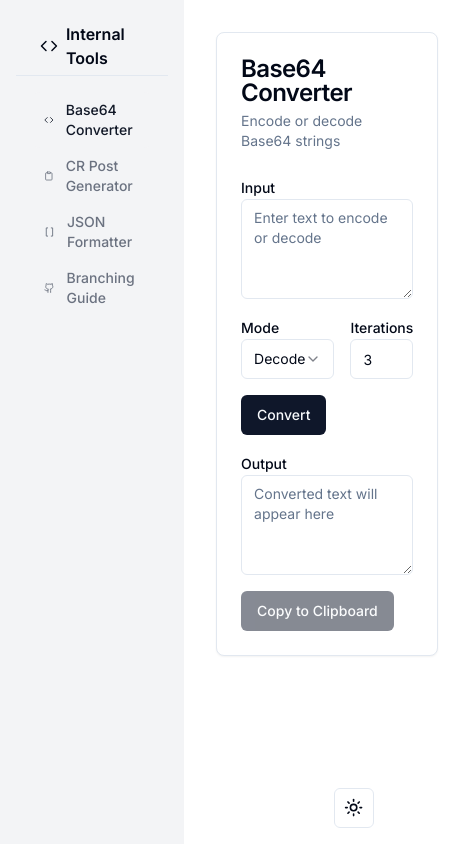
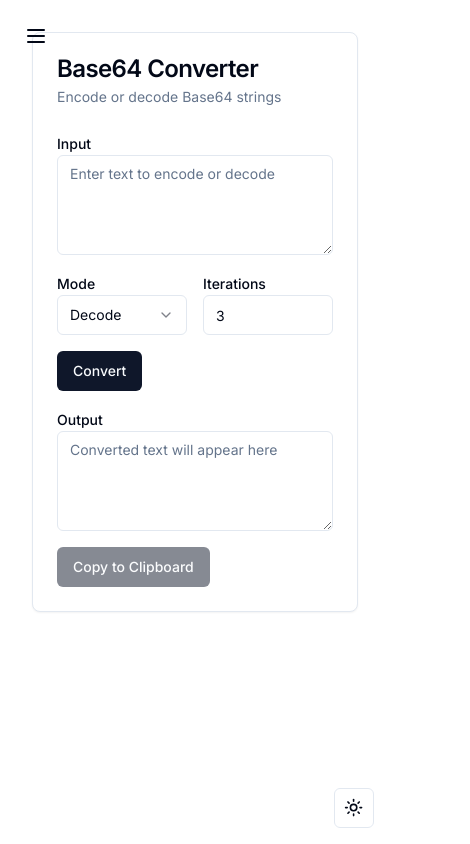
Before and after one commit to omarnazih/internal-tools, a Next.js app: page / in a window 390 px wide. Shown: the whole page, 470 px wide, since content can reach past the window. Built offline with nearby package versions, Linux system fonts and the light colour scheme.

Commit message:
update branch in post generator, and fix responsivnes

```diff
--- a/app/layout.tsx
+++ b/app/layout.tsx
@@ -39,10 +39,10 @@ export default function RootLayout({
           enableSystem
           disableTransitionOnChange
         >
-          <div className="flex min-h-screen">
+          <div className="flex min-h-screen relative">
             <Sidebar />
-            <div className="flex-1 relative">
-              <main className="flex-1 p-4 md:p-6">
+            <div className="flex-1">
+              <main className="flex-1 p-4 md:p-6 lg:p-8">
                 {children}
                 <Analytics />
               </main>
--- a/components/Layout/Sidebar.tsx
+++ b/components/Layout/Sidebar.tsx
@@ -1,23 +1,37 @@
 "use client"
+import { useState } from "react"
 import Link from "next/link"
 import { usePathname } from "next/navigation"
 import { Button } from "@/components/ui/button"
-import { ClipboardIcon, CodeIcon, BracketsIcon, Github } from "lucide-react"
+import { ClipboardIcon, CodeIcon, BracketsIcon, Github, Menu, X } from "lucide-react"
 import { cn } from "@/lib/utils"
 
 export function Sidebar() {
   const pathname = usePathname()
+  const [isOpen, setIsOpen] = useState(false)
 
   const navItems = [
     { href: "/", icon: CodeIcon, label: "Base64 Converter" },
     { href: "/post-generator", icon: ClipboardIcon, label: "CR Post Generator" },
     { href: "/json-formatter", icon: BracketsIcon, label: "JSON Formatter" },
     { href: "/branching-guide", icon: Github, label: "Branching Guide" },
-    // Add more navigation items here
   ]
 
   return (
-    <aside className="w-64 bg-gray-100 p-4 dark:bg-gray-800">
+    <>
+      <Button
+        variant="ghost"
+        size="icon"
+        className="fixed top-4 left-4 z-50 lg:hidden"
+        onClick={() => setIsOpen(!isOpen)}
+      >
+        {isOpen ? <X className="h-6 w-6" /> : <Menu className="h-6 w-6" />}
+      </Button>
+
+      <aside className={cn(
+        "fixed inset-y-0 left-0 z-40 w-64 bg-gray-100 p-4 dark:bg-gray-800 transform transition-transform duration-200 ease-in-out lg:translate-x-0 lg:static",
+        isOpen ? "translate-x-0" : "-translate-x-full"
+      )}>
         <div className="flex h-full max-h-screen flex-col gap-2">
           <div className="flex h-[60px] items-center border-b px-6">
             <Link className="flex items-center gap-2 font-semibold" href="#">
@@ -31,6 +45,7 @@ export function Sidebar() {
                 <Link
                   key={item.href}
                   href={item.href}
+                  onClick={() => setIsOpen(false)}
                   className={cn(
                     "flex items-center gap-3 rounded-lg px-3 py-2 transition-all",
                     pathname === item.href
@@ -46,6 +61,14 @@ export function Sidebar() {
           </div>
         </div>
       </aside>
+
+      {/* Overlay */}
+      {isOpen && (
+        <div
+          className="fixed inset-0 bg-black/50 z-30 lg:hidden"
+          onClick={() => setIsOpen(false)}
+        />
+      )}
+    </>
   )
 }
-// Include the icon components here (CodeIcon, ClipboardIcon, etc.)
```
Lines whose indentation alone changed are shown as unchanged.
